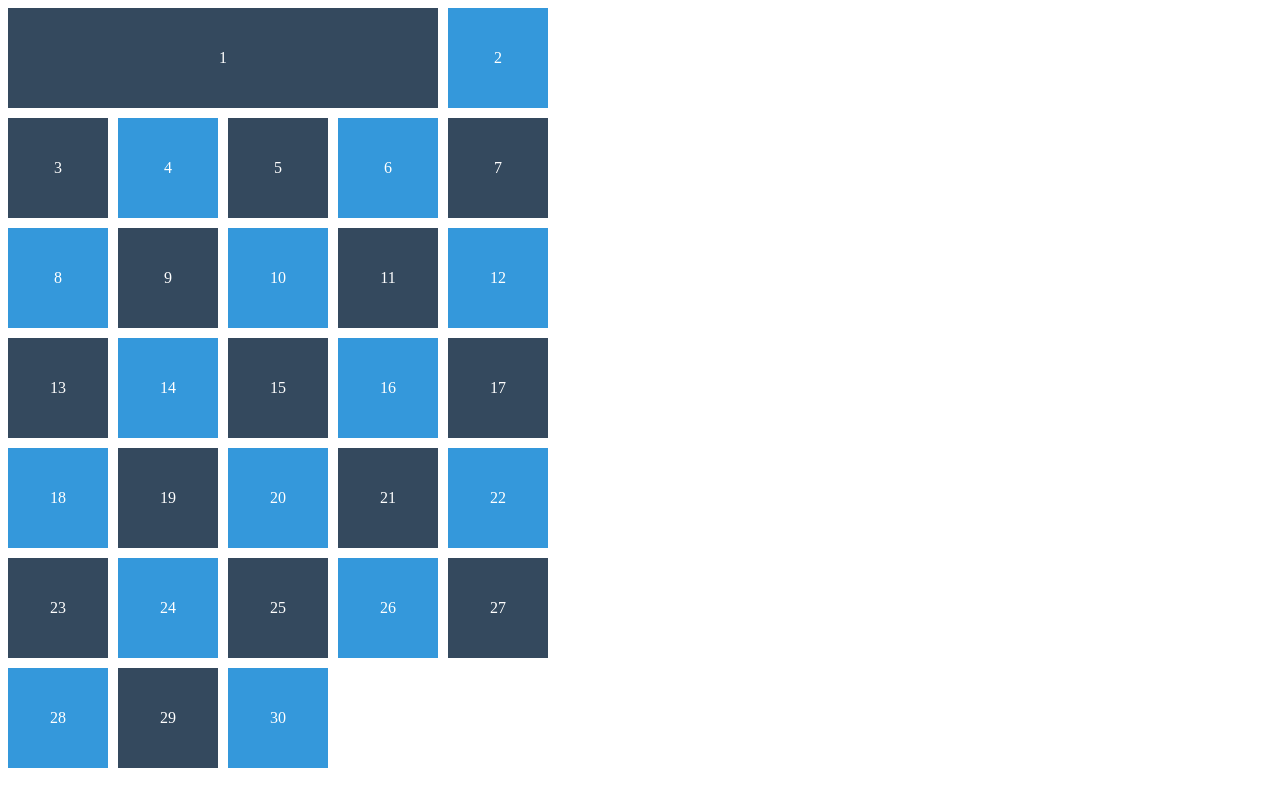
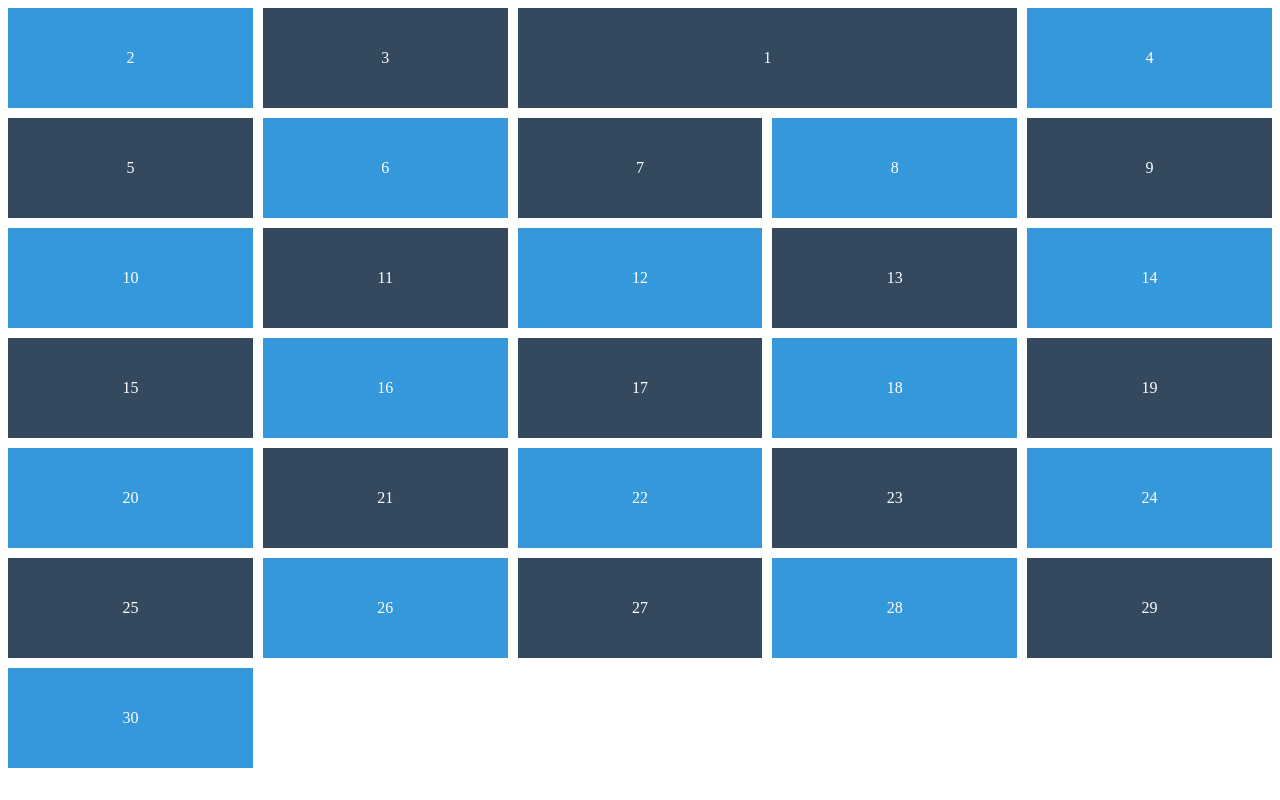
Before and after one commit to ikda/practice_css, a plain HTML site: page grid.html in a window 1280 px wide. Drawn offline with Linux system fonts and the light colour scheme.

Commit message:
#2.10 line naming and grid-auto-flow

```diff
--- a/grid.html
+++ b/grid.html
@@ -10,7 +10,9 @@
 				display: grid;
 				grid-gap: 10px;
 				grid-auto-rows: 100px;
-				grid-template-columns: repeat(5, 100px);
+				grid-auto-flow: dense;
+				grid-template-columns: [first-line] 1fr [awesome-line] 1fr [sexy-line] 1fr [nico-line] 1fr [lynn-line] 1fr [line-line];
+				/* #2.10 line naming 은 멋지지만 잘안씀. grid-auto-flow는 row가 default. */
 				/* color: white; */
 				/* place-content: center end; */
 				/* place-content = align-content + justify-content */
@@ -36,8 +38,8 @@
 			}
 
 			.box:first-child {
-				grid-column-start: 1;
-				grid-column-end: 5;
+				grid-column-start: sexy-line;
+				grid-column-end: lynn-line;
 			}
 		</style>
 	</head>
```
